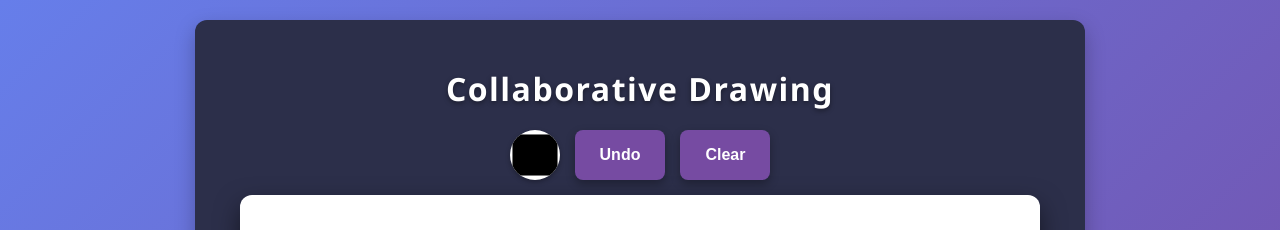
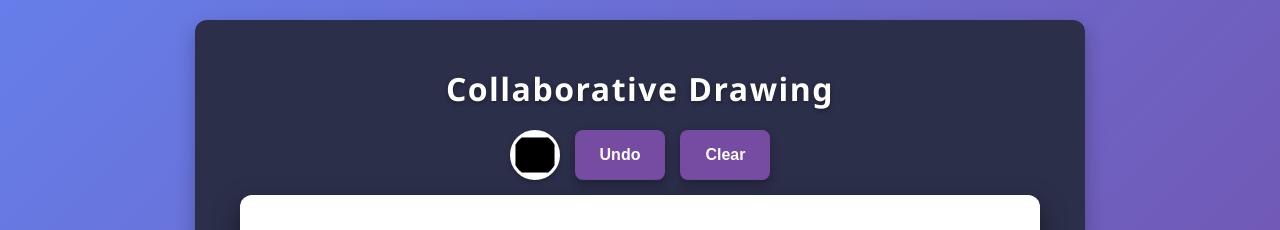
Before and after one commit to Jesse-Calvin/collab-draw-frontend-react, a React (Create React App) app: page / in a window 1280 px wide. Shown: the top 230 px of the page. Built offline with nearby package versions, Linux system fonts and the light colour scheme; no server answers.

Commit message:
Fix useEffect dependency error for Netlify build

```diff
--- a/src/App.js
+++ b/src/App.js
@@ -1,4 +1,4 @@
-import React, { useRef, useState, useEffect, useCallback } from "react";
+import React, { useRef, useState, useEffect } from "react";
 
 function App() {
   const canvasRef = useRef(null);
@@ -20,13 +20,6 @@ function App() {
     }
     ctx.stroke();
   };
-
-  const redrawAll = useCallback((ctx) => {
-    ctx.clearRect(0, 0, ctx.canvas.width, ctx.canvas.height);
-    for (const stroke of strokesRef.current) {
-      drawLine(ctx, stroke);
-    }
-  }, []);
 
   const getPos = (e) => {
     const canvas = canvasRef.current;
@@ -54,7 +47,15 @@ function App() {
   };
 
   useEffect(() => {
-    socketRef.current = new WebSocket("wss://web-production-0f84.up.railway.app/ws");
+    // Move redrawAll here to fix missing dependency warning
+    const redrawAll = (ctx) => {
+      ctx.clearRect(0, 0, ctx.canvas.width, ctx.canvas.height);
+      for (const stroke of strokesRef.current) {
+        drawLine(ctx, stroke);
+      }
+    };
+
+    socketRef.current = new WebSocket("ws://localhost:8000/ws");
 
     socketRef.current.onopen = () => {
       console.log("Connected to WebSocket backend");
@@ -112,7 +113,7 @@ function App() {
     return () => {
       socketRef.current.close();
     };
-  }, [redrawAll]);
+  }, []); // empty deps array is now valid
 
   const handlePointerDown = (e) => {
     e.preventDefault();
@@ -156,7 +157,11 @@ function App() {
   const handleUndo = () => {
     strokesRef.current.pop();
     const ctx = canvasRef.current.getContext("2d");
-    redrawAll(ctx);
+    // redrawAll is inside useEffect, so we need to repeat it here:
+    ctx.clearRect(0, 0, ctx.canvas.width, ctx.canvas.height);
+    for (const stroke of strokesRef.current) {
+      drawLine(ctx, stroke);
+    }
     sendMessage({ type: "undo" });
   };
 
@@ -208,11 +213,14 @@ function App() {
       width: "50px",
       height: "50px",
       borderRadius: "50%",
-      border: "none",
+      border: "3px solid white",
+      backgroundColor: "#fff",
       cursor: "pointer",
       boxShadow: "0 2px 5px rgba(0,0,0,0.3)",
-      backgroundColor: "#fff",
       padding: 0,
+      appearance: "none",
+      outline: "none",
+      boxSizing: "border-box",
     },
     button: {
       padding: "12px 25px",
```
